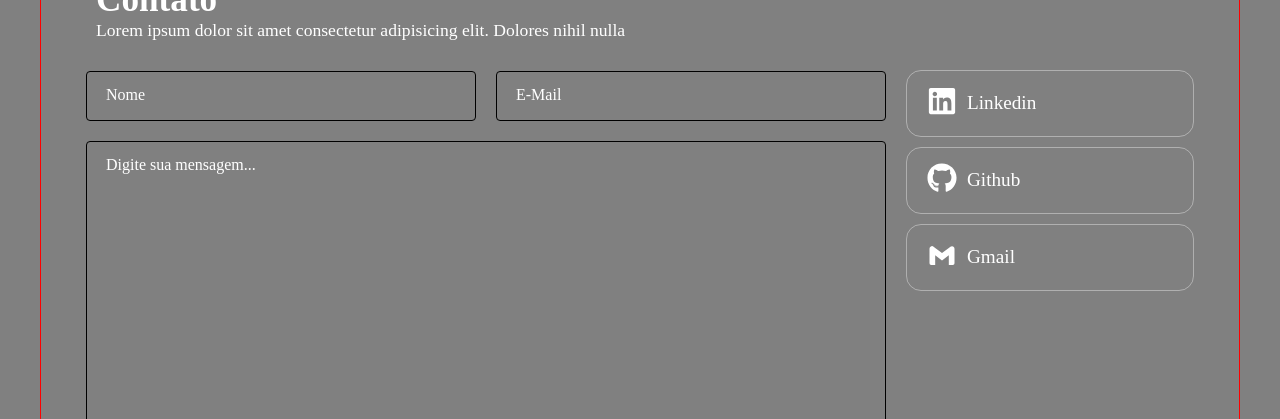
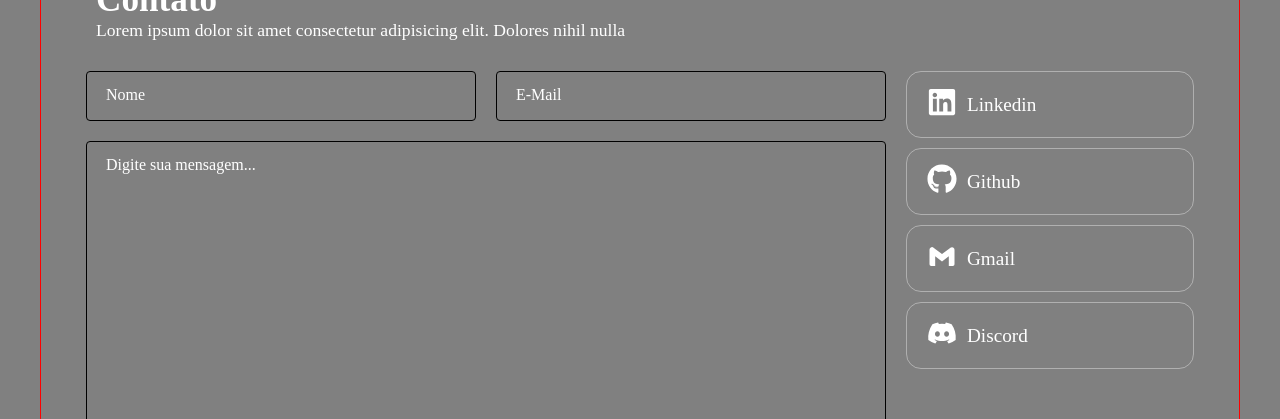
Before and after one commit to edsuuu/edsuuu, a React (Vite) app: page /contato in a window 1280 px wide. Shown: the part 135-554 px from the top of the page. Built offline with nearby package versions, Linux system fonts and the light colour scheme; the HTML template or start-up script is replaced by a standard one.

Commit message:
add discord icon and link

```diff
--- a/src/Components/RedesSociais/index.tsx
+++ b/src/Components/RedesSociais/index.tsx
@@ -1,4 +1,4 @@
-import { FaLinkedin, FaUser, FaGithub } from 'react-icons/fa';
+import { FaLinkedin, FaGithub, FaDiscord  } from 'react-icons/fa';
 import { BiLogoGmail } from 'react-icons/bi';
 import { Redes, LinksRedes } from './styled';
 
@@ -6,6 +6,7 @@ const rotas = [
     { name: 'Linkedin', to: 'https://www.linkedin.com/in/edsonlima343', icon: <FaLinkedin size={30} />, className: 'linkedin' },
     { name: 'Github', to: 'https://github.com/edsuuu', icon: <FaGithub size={30} />, className: 'github' },
     { name: 'Gmail', to: '/gmail', icon: <BiLogoGmail size={30} />, className: 'gmail' },
+    { name: 'Discord', to: '/discord', icon: <FaDiscord  size={30} />, className: 'discord' },
 ];
 
 export default function RedesSociais() {
--- a/src/Components/RedesSociais/styled.tsx
+++ b/src/Components/RedesSociais/styled.tsx
@@ -9,7 +9,7 @@ export const Redes = styled.div`
     width: 100%;
     height: fit-content;
     flex: 1 1 250px;
-    margin-bottom: 170px;
+    margin-bottom: 90px;
 
     @media (max-width: 768px) {
         flex-direction: row;
@@ -53,7 +53,13 @@ export const LinksRedes = styled.div`
             background-color: #ff0000a2;
         }
     }
-    @media (max-width: 481px) {
+
+    .discord {
+        &:hover {
+            background-color: #3898ec;
+        }
+    }
+    @media (max-width: 632px) {
         border-radius: 50%;
 
         a {
```
